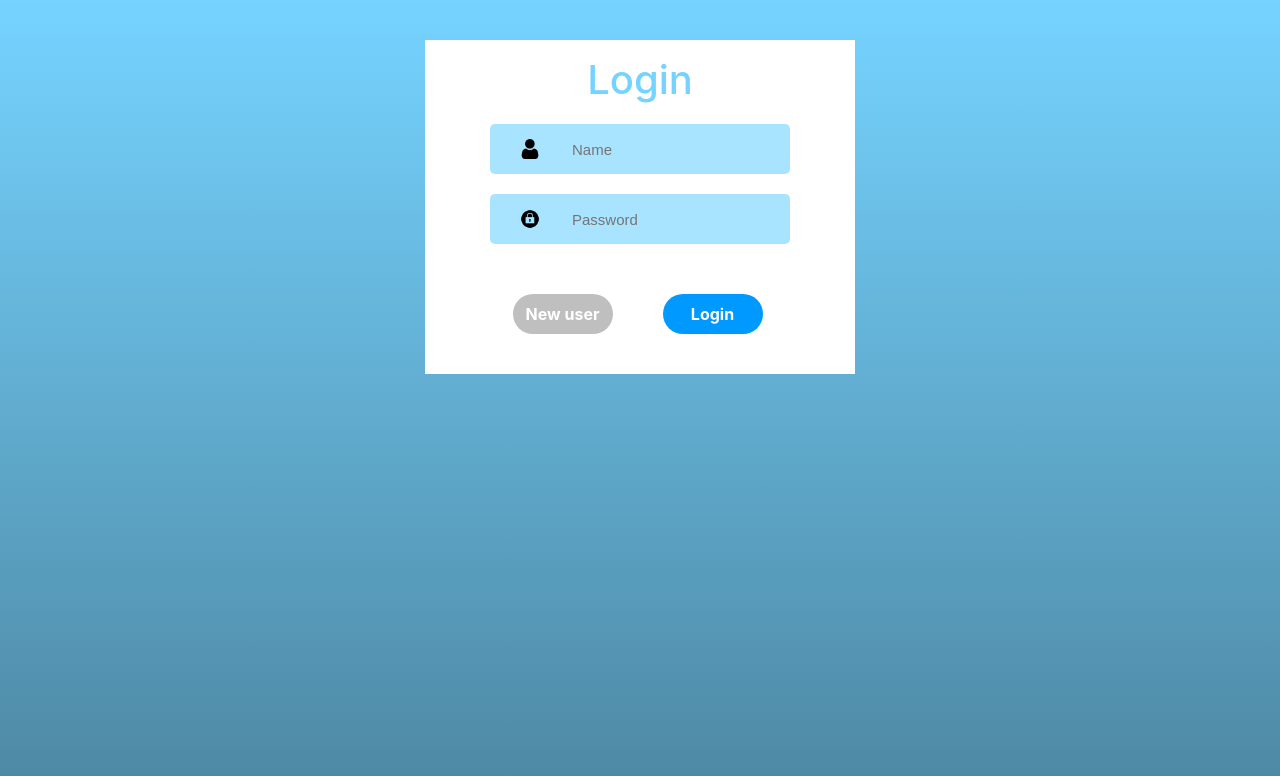
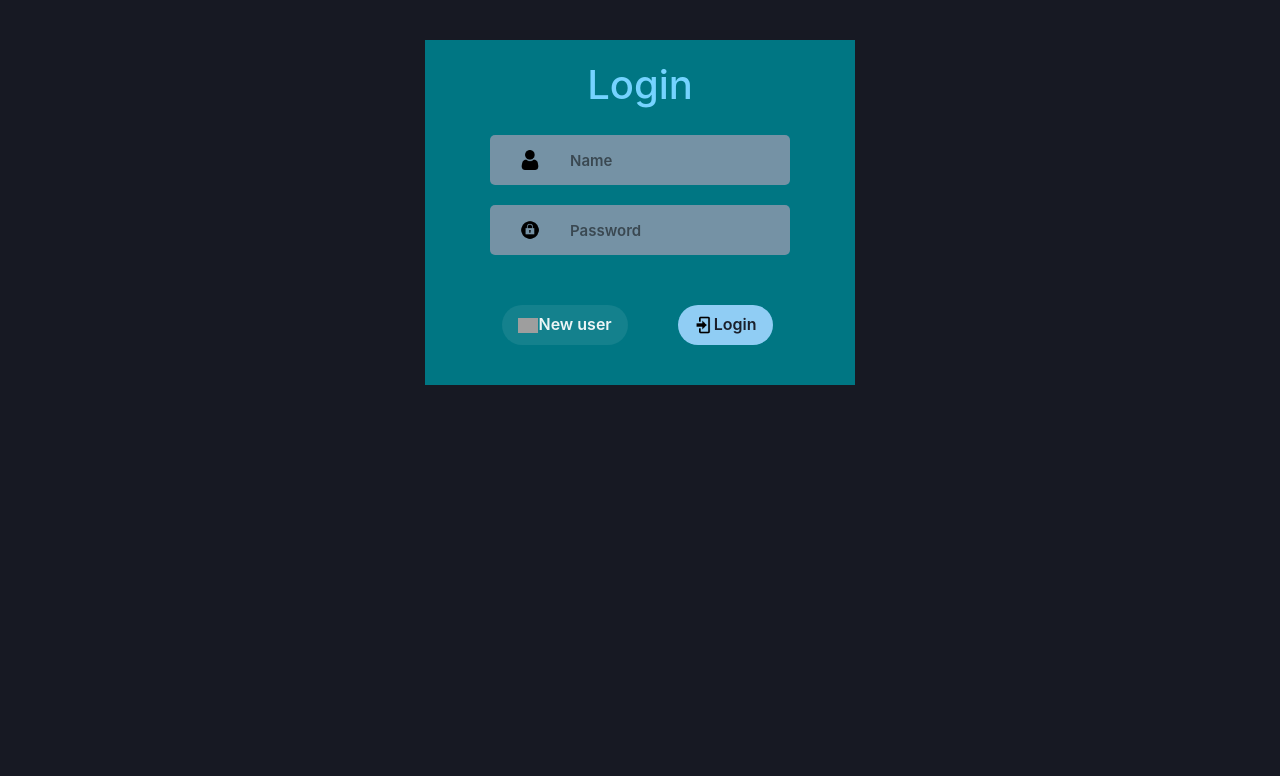
Before and after one commit to Fenix900/CampusGram, a React (Create React App) app in the folder project-app/: page / in a window 1280 px wide. Shown: the top 776 px of the page. Built offline with nearby package versions, Linux system fonts and the light colour scheme; grey boxes are pictures that could not be loaded.

Commit message:
I am now using chakra (library), changed login to use chakra, just some small changes. Also added a route so navigation is possible but not yet fully implemented

```diff
--- a/project-app/src/App.js
+++ b/project-app/src/App.js
@@ -1,11 +1,17 @@
 import logo from './logo.svg';
 import './App.css';
 import { Login_Signup } from './Components/Login_Signup/Login_Signup';
+import { Button } from '@chakra-ui/react';
+import { Route, Routes } from 'react-router-dom';
+import Home from './Components/Home/Home';
 
 function App() {
   return (
     <div>
-      <Login_Signup/>
+      <Routes>
+        <Route path='/' element={<Login_Signup/>} />
+        <Route path='/home' element={<Home/>} />
+      </Routes>
     </div>
   );
 }
--- /dev/null
+++ b/project-app/src/Components/Home/Home.jsx
@@ -0,0 +1,14 @@
+import React from 'react'
+import { Button, Text, ButtonGroup } from '@chakra-ui/react' //Just for testing the text
+
+
+export default function Home() {
+  return (
+    <div>
+        <div>
+            <Text fontSize='6xl'>This should be the home page</Text>
+        </div>
+        <Button size='lg'>HIIII</Button>
+    </div>
+  )
+}
--- a/project-app/src/Components/Login_Signup/Login_Signup.css
+++ b/project-app/src/Components/Login_Signup/Login_Signup.css
@@ -3,7 +3,7 @@
     flex-direction: column;
     margin: auto;
     margin-top: 5vh;
-    background:rgb(255, 255, 255);
+    background:rgb(0, 118, 131);
     padding-bottom: 10px;
     width: 430px;
 }
@@ -36,7 +36,7 @@
     margin: auto;
     width: 300px;
     height: 50px;
-    background-color: #a8e3ff;
+    background-color: #7592a5;
     border-radius: 5px;
 }
 
@@ -51,6 +51,8 @@
      border: none;
      outline:none;
      font-size: 15px;
+     font-weight: 600;
+     color: rgb(0, 0, 0);
 }
 
 .actionButtons{
@@ -60,19 +62,7 @@
     padding-right: 5px; /*so they look like they are more centered since one is longer*/
 }
 
-.submitt{
-    display: flex;
-    justify-content: center;
-    align-items: center;
-    background:#0099ff;
-    color: rgb(255, 255, 255);
-    width: 100px;
-    height: 40px;
-    border-radius: 80px;
-    font-weight: 700;
-    cursor: pointer;
+input::placeholder{
+    color: rgb(0, 0, 0);
+    opacity: 0.5;
 }
-
-.grayOut{
-    background:#bfbfbf;
-}
--- a/project-app/src/Components/Login_Signup/Login_Signup.jsx
+++ b/project-app/src/Components/Login_Signup/Login_Signup.jsx
@@ -4,9 +4,10 @@ import login_button_icon from "../Assets/login.png"
 import password_icon from "../Assets/Password.png"
 import create_user_icon from "../Assets/Signup.png"
 import username_icon from "../Assets/username.png"
+import { Button } from '@chakra-ui/react'
 
 export const Login_Signup = () => {
-  {/*Maybe add forget password here*/}
+ /*Maybe add forget password here*/
 
   const [action, setAction] = useState("Login");
 
@@ -28,12 +29,29 @@ export const Login_Signup = () => {
       </div>
       {/*Two buttons for either log in or create a new user*/}
       <div className="actionButtons">
-        <div className={action==="Login"?"submitt grayOut":"submitt"} onClick={()=>{setAction("New user")}}>New user</div>
-        <div className={action==="New user"?"submitt grayOut":"submitt"} onClick={()=>{setAction("Login")}}>Login</div>
+        <Button  rounded="full"  colorScheme={action==="Login"?"gray":"blue"} onClick={()=>{setAction("New user")}}>
+          <img src={create_user_icon} width={20} alt=''/> New user
+        </Button>
+        <Button rounded="full" colorScheme={action==="Login"?"blue":"gray"} onClick={()=>{setAction("Login")}}>
+          <img src={login_button_icon} width={20} alt=''/> Login
+        </Button>
       </div>
     </div>
 
   </div>
 
+
+
   )
 }
+
+
+
+  /* Old buttons, but upgraded to chakras own, since I will be using their libary.
+        <div className={action==="Login"?"submitt grayOut":"submitt"} onClick={()=>{setAction("New user")}}>
+          <img src={create_user_icon} width={20} alt=''/> New user
+        </div>
+        <div className={action==="New user"?"submitt grayOut":"submitt"} onClick={()=>{setAction("Login")}}>
+        <img src={login_button_icon} width={20} alt=''/> Login
+        </div>
+  */
--- a/project-app/src/index.js
+++ b/project-app/src/index.js
@@ -3,11 +3,38 @@ import ReactDOM from 'react-dom/client';
 import './index.css';
 import App from './App';
 import reportWebVitals from './reportWebVitals';
+// import `ChakraProvider` component
+import { ChakraProvider, chakra } from '@chakra-ui/react'
+// For theme
+import { extendTheme } from '@chakra-ui/react'
+import {mode} from '@chakra-ui/theme-tools'
+import { BrowserRouter } from 'react-router-dom';
+
+
+const styles = {
+  global: (props) => ({
+    body: {
+      bg: mode("gray.500","gray.900")(props),
+      color: mode("gray.800","whiteAlpha.700")(props),
+    },
+  }),
+};
+//setting the theme of the website
+const config = {
+  initialColorMode: 'dark',
+  useSystemColorMode: false,
+}
+// 3. extend the theme
+const theme = extendTheme({ config , styles})
 
 const root = ReactDOM.createRoot(document.getElementById('root'));
 root.render(
   <React.StrictMode>
-    <App />
+    <BrowserRouter>
+      <ChakraProvider theme={theme}>
+        <App />
+      </ChakraProvider>
+    </BrowserRouter>
   </React.StrictMode>
 );
 
@@ -15,3 +42,24 @@ root.render(
 // to log results (for example: reportWebVitals(console.log))
 // or send to an analytics endpoint. Learn more: https://bit.ly/CRA-vitals
 reportWebVitals();
+
+
+
+
+//Theme for chakra
+/* Maybe implement this in a component file
+const theme = extendTheme({
+  colors: {
+    primary: {
+      50: '#E3F2FD',
+      100: '#BBDEFB',
+      // Add more shades of primary color if needed
+    },
+    // Define other colors here
+  },
+  fonts: {
+    body: 'Roboto, sans-serif',
+    heading: 'Montserrat, sans-serif',
+  },
+  // Add more theme configurations as needed
+});*/
```
Also changed, not shown: project-app/package.json (+6 -1 lines), 2 other files (tests, documents, lock files or other folders).
